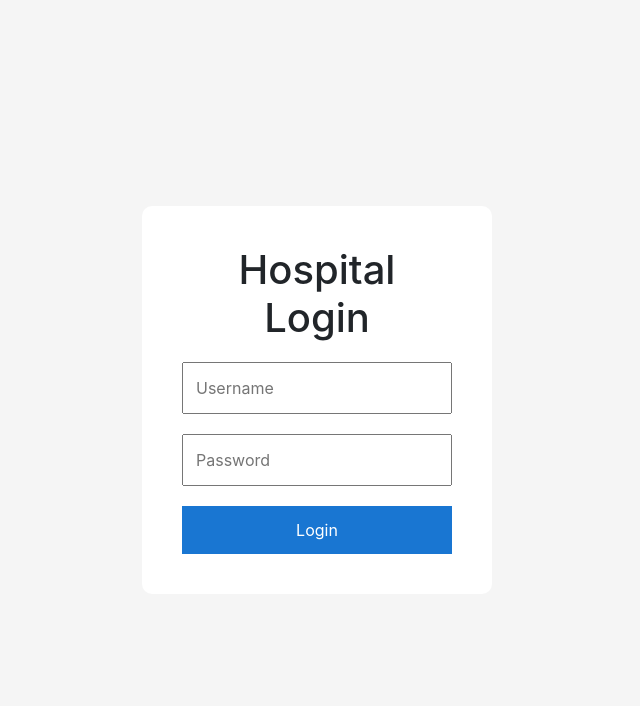
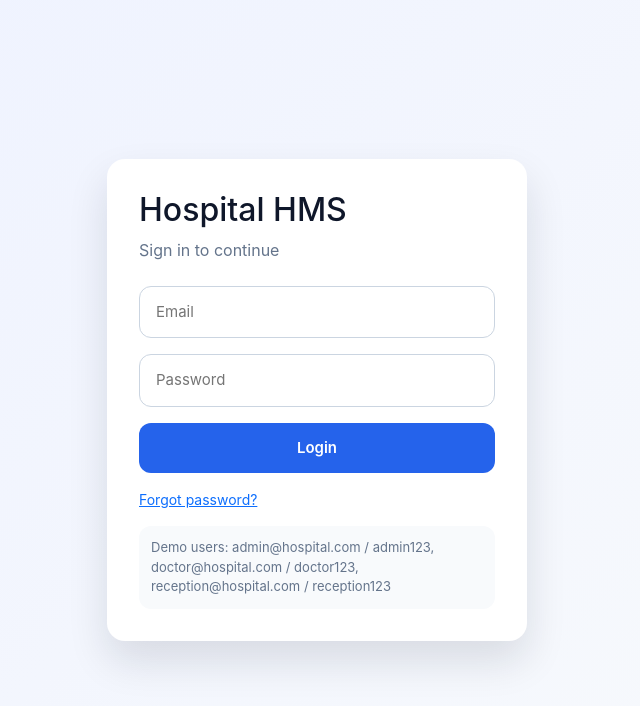
Before and after one commit to Ronit-bawankule/hospital-management-frontend, a React (Create React App) app: page /login in a window 1280 px wide. Shown: the top 706 px of the page, without its empty margins (323-963 px from the left). Built offline with nearby package versions, Linux system fonts and the light colour scheme.

Commit message:
Updated frontend

```diff
--- a/src/App.js
+++ b/src/App.js
@@ -6,54 +6,28 @@ import {
 } from "react-router-dom";
 
 import Login from "./pages/Login";
+import ForgotPassword from "./pages/ForgotPassword";
+import ResetPassword from "./pages/ResetPassword";
 import Dashboard from "./pages/Dashboard";
-import HospitalForm from "./pages/HospitalForm";
-import PatientApp from "./pages/PatientApp";
-import Appointments from "./pages/Appointments";
 
 function App() {
 
-    const user = JSON.parse(
-        localStorage.getItem("user")
-    );
+    const user = JSON.parse(localStorage.getItem("user"));
 
     return (
-
         <BrowserRouter>
-
             <Routes>
-
-                <Route
-                    path="/login"
-                    element={<Login />}
-                />
+                <Route path="/login" element={<Login />} />
+                <Route path="/forgot-password" element={<ForgotPassword />} />
+                <Route path="/reset-password" element={<ResetPassword />} />
 
                 <Route
                     path="/"
                     element={
-                        user
-                        ? <Dashboard />
-                        : <Navigate to="/login" />
+                        user ? <Dashboard /> : <Navigate to="/login" />
                     }
                 />
-
-                <Route
-                    path="/add-patient"
-                    element={<HospitalForm />}
-                />
-
-                <Route
-                    path="/patients"
-                    element={<PatientApp />}
-                />
-
-                <Route
-                    path="/appointments"
-                    element={<Appointments />}
-                />
-
             </Routes>
-
         </BrowserRouter>
     );
 }
--- a/src/pages/Dashboard.js
+++ b/src/pages/Dashboard.js
@@ -1,41 +1,98 @@
-import Sidebar from "../components/Sidebar";
-import Navbar from "../components/Navbar";
+import { useEffect, useState } from "react";
+import { getPatients } from "../services/api";
 
 function Dashboard() {
+    const user = JSON.parse(localStorage.getItem("user"));
+    const [patients, setPatients] = useState([]);
 
-    const user = JSON.parse(
-        localStorage.getItem("user")
-    );
+    useEffect(() => {
+        fetchPatients();
+    }, []);
+
+    const fetchPatients = async () => {
+        try {
+            const response = await getPatients();
+            setPatients(response.data || []);
+        } catch (error) {
+            console.log(error);
+        }
+    };
+
+    const handleLogout = () => {
+        localStorage.removeItem("user");
+        window.location.replace("/login");
+    };
 
     return (
-
-        <div style={{
-            display: "flex",
-            backgroundColor: "#f5f5f5",
-            minHeight: "100vh"
-        }}>
-
-            <Sidebar />
-
-            <div style={{
-                flex: 1,
-                padding: "20px"
-            }}>
-
-                <Navbar />
-
-                <h1>
-                    Dashboard
-                </h1>
-
-                <h2>
-                    Welcome {user?.username}
-                </h2>
-
+        <div style={pageStyle}>
+            <div style={topBarStyle}>
+                <div>
+                    <h1 style={{ margin: 0, fontSize: "28px" }}>Hospital Dashboard</h1>
+                    <p style={{ margin: 0, color: "#64748b" }}>
+                        Welcome {user?.fullName || user?.email}
+                    </p>
+                </div>
+                <button onClick={handleLogout} style={logoutBtn}>
+                    Logout
+                </button>
             </div>
 
+            <div style={gridStyle}>
+                <div style={cardStyle}>
+                    <h3>Total Patients</h3>
+                    <h1>{patients.length}</h1>
+                </div>
+
+                <div style={cardStyle}>
+                    <h3>Your Role</h3>
+                    <h1>{user?.role}</h1>
+                </div>
+
+                <div style={cardStyle}>
+                    <h3>System Status</h3>
+                    <h1>Live</h1>
+                </div>
+            </div>
         </div>
     );
 }
 
+const pageStyle = {
+    minHeight: "100vh",
+    padding: "20px",
+    backgroundColor: "#f8fafc"
+};
+
+const topBarStyle = {
+    display: "flex",
+    justifyContent: "space-between",
+    alignItems: "center",
+    gap: "16px",
+    flexWrap: "wrap",
+    marginBottom: "24px"
+};
+
+const gridStyle = {
+    display: "grid",
+    gridTemplateColumns: "repeat(auto-fit, minmax(220px, 1fr))",
+    gap: "18px"
+};
+
+const cardStyle = {
+    backgroundColor: "#fff",
+    padding: "22px",
+    borderRadius: "18px",
+    boxShadow: "0 10px 24px rgba(15, 23, 42, 0.08)"
+};
+
+const logoutBtn = {
+    padding: "12px 18px",
+    borderRadius: "12px",
+    border: "none",
+    backgroundColor: "#ef4444",
+    color: "white",
+    fontWeight: 600,
+    cursor: "pointer"
+};
+
 export default Dashboard;
--- /dev/null
+++ b/src/pages/ForgotPassword.js
@@ -0,0 +1,78 @@
+import { useState } from "react";
+import { forgotPassword } from "../services/api";
+import { Link } from "react-router-dom";
+
+function ForgotPassword() {
+    const [email, setEmail] = useState("");
+    const [message, setMessage] = useState("");
+
+    const handleSubmit = async () => {
+        try {
+            const response = await forgotPassword(email);
+            setMessage(response.data.message || "Reset token sent");
+        } catch (error) {
+            console.log(error);
+            setMessage(error?.response?.data?.message || "Failed");
+        }
+    };
+
+    return (
+        <div style={pageStyle}>
+            <div style={cardStyle}>
+                <h1 style={{ marginTop: 0 }}>Forgot Password</h1>
+                <input
+                    type="email"
+                    placeholder="Enter your email"
+                    value={email}
+                    onChange={(e) => setEmail(e.target.value)}
+                    style={inputStyle}
+                />
+                <button onClick={handleSubmit} style={buttonStyle}>
+                    Send Reset Link
+                </button>
+                {message && <p>{message}</p>}
+                <Link to="/login">Back to Login</Link>
+            </div>
+        </div>
+    );
+}
+
+const pageStyle = {
+    minHeight: "100vh",
+    display: "flex",
+    justifyContent: "center",
+    alignItems: "center",
+    padding: "16px",
+    backgroundColor: "#f8fafc"
+};
+
+const cardStyle = {
+    width: "100%",
+    maxWidth: "420px",
+    backgroundColor: "#fff",
+    padding: "28px",
+    borderRadius: "18px",
+    boxShadow: "0 20px 40px rgba(15, 23, 42, 0.12)"
+};
+
+const inputStyle = {
+    width: "100%",
+    padding: "14px 16px",
+    borderRadius: "12px",
+    border: "1px solid #cbd5e1",
+    marginBottom: "16px"
+};
+
+const buttonStyle = {
+    width: "100%",
+    padding: "14px 16px",
+    borderRadius: "12px",
+    border: "none",
+    backgroundColor: "#2563eb",
+    color: "white",
+    fontWeight: 600,
+    cursor: "pointer",
+    marginBottom: "16px"
+};
+
+export default ForgotPassword;
--- a/src/pages/Login.js
+++ b/src/pages/Login.js
@@ -1,131 +1,122 @@
 import { useState } from "react";
-
-import axios from "axios";
+import { loginUser } from "../services/api";
+import { Link } from "react-router-dom";
 
 function Login() {
-
-    const [username, setUsername] =
-        useState("");
-
-    const [password, setPassword] =
-        useState("");
+    const [email, setEmail] = useState("");
+    const [password, setPassword] = useState("");
 
     const handleLogin = async () => {
+        try {
+            const response = await loginUser(email, password);
 
-        try {
-
-            const response =
-                await axios.post(
-                    "https://hospital-management-backend-u64d.onrender.com/auth/login",
-                    {
-                        username,
-                        password
-                    }
-                );
-
-            if(response.data) {
-
-                localStorage.clear();
-
-                localStorage.setItem(
-                    "user",
-                    JSON.stringify(response.data)
-                );
-
-                alert("Login Successful");
-
+            if (response.data) {
+                localStorage.setItem("user", JSON.stringify(response.data));
                 window.location.replace("/");
-            }
-
-            else {
-
+            } else {
                 alert("Invalid Credentials");
             }
-        }
-
-        catch(error) {
-
+        } catch (error) {
             console.log(error);
-
-            alert("Login Failed");
+            alert(error?.response?.data?.message || "Login Failed");
         }
     };
 
     return (
-
         <div style={{
-            height: "100vh",
+            minHeight: "100vh",
             display: "flex",
             justifyContent: "center",
             alignItems: "center",
-            backgroundColor: "#f5f5f5"
+            background: "linear-gradient(135deg, #eef2ff, #f8fafc)",
+            padding: "16px"
         }}>
-
             <div style={{
-                backgroundColor: "white",
-                padding: "40px",
-                borderRadius: "10px",
-                width: "350px"
+                width: "100%",
+                maxWidth: "420px",
+                backgroundColor: "#fff",
+                borderRadius: "18px",
+                boxShadow: "0 20px 40px rgba(15, 23, 42, 0.12)",
+                padding: "32px"
             }}>
-
-                <h1
-                    style={{
-                        textAlign: "center",
-                        marginBottom: "20px"
-                    }}
-                >
-                    Hospital Login
+                <h1 style={{
+                    margin: 0,
+                    marginBottom: "8px",
+                    fontSize: "32px",
+                    color: "#0f172a"
+                }}>
+                    Hospital HMS
                 </h1>
 
-                <div style={{
-                    display: "flex",
-                    flexDirection: "column",
-                    gap: "20px"
+                <p style={{
+                    marginTop: 0,
+                    marginBottom: "24px",
+                    color: "#64748b"
                 }}>
+                    Sign in to continue
+                </p>
 
+                <div style={{ display: "flex", flexDirection: "column", gap: "16px" }}>
                     <input
-                        type="text"
-                        placeholder="Username"
-                        value={username}
-                        onChange={(e) =>
-                            setUsername(e.target.value)
-                        }
-                        style={{
-                            padding: "12px"
-                        }}
+                        type="email"
+                        placeholder="Email"
+                        value={email}
+                        onChange={(e) => setEmail(e.target.value)}
+                        style={inputStyle}
                     />
 
                     <input
                         type="password"
                         placeholder="Password"
                         value={password}
-                        onChange={(e) =>
-                            setPassword(e.target.value)
-                        }
-                        style={{
-                            padding: "12px"
-                        }}
+                        onChange={(e) => setPassword(e.target.value)}
+                        style={inputStyle}
                     />
 
-                    <button
-                        onClick={handleLogin}
-                        style={{
-                            padding: "12px",
-                            backgroundColor: "#1976d2",
-                            color: "white",
-                            border: "none",
-                            cursor: "pointer"
-                        }}
-                    >
+                    <button onClick={handleLogin} style={buttonStyle}>
                         Login
                     </button>
 
+                    <div style={{
+                        display: "flex",
+                        justifyContent: "space-between",
+                        fontSize: "14px"
+                    }}>
+                        <Link to="/forgot-password">Forgot password?</Link>
+                    </div>
+
+                    <div style={{
+                        fontSize: "13px",
+                        color: "#64748b",
+                        backgroundColor: "#f8fafc",
+                        padding: "12px",
+                        borderRadius: "12px"
+                    }}>
+                        Demo users: admin@hospital.com / admin123, doctor@hospital.com / doctor123, reception@hospital.com / reception123
+                    </div>
                 </div>
-
             </div>
-
         </div>
     );
 }
 
+const inputStyle = {
+    padding: "14px 16px",
+    borderRadius: "12px",
+    border: "1px solid #cbd5e1",
+    outline: "none",
+    fontSize: "15px"
+};
+
+const buttonStyle = {
+    padding: "14px 16px",
+    borderRadius: "12px",
+    border: "none",
+    backgroundColor: "#2563eb",
+    color: "white",
+    fontSize: "15px",
+    fontWeight: 600,
+    cursor: "pointer"
+};
+
 export default Login;
--- /dev/null
+++ b/src/pages/ResetPassword.js
@@ -0,0 +1,86 @@
+import { useState } from "react";
+import { resetPassword } from "../services/api";
+import { Link } from "react-router-dom";
+
+function ResetPassword() {
+    const [token, setToken] = useState("");
+    const [newPassword, setNewPassword] = useState("");
+    const [message, setMessage] = useState("");
+
+    const handleSubmit = async () => {
+        try {
+            const response = await resetPassword(token, newPassword);
+            setMessage(response.data.message || "Password updated");
+        } catch (error) {
+            console.log(error);
+            setMessage(error?.response?.data?.message || "Failed");
+        }
+    };
+
+    return (
+        <div style={pageStyle}>
+            <div style={cardStyle}>
+                <h1 style={{ marginTop: 0 }}>Reset Password</h1>
+                <input
+                    type="text"
+                    placeholder="Reset token"
+                    value={token}
+                    onChange={(e) => setToken(e.target.value)}
+                    style={inputStyle}
+                />
+                <input
+                    type="password"
+                    placeholder="New password"
+                    value={newPassword}
+                    onChange={(e) => setNewPassword(e.target.value)}
+                    style={inputStyle}
+                />
+                <button onClick={handleSubmit} style={buttonStyle}>
+                    Reset Password
+                </button>
+                {message && <p>{message}</p>}
+                <Link to="/login">Back to Login</Link>
+            </div>
+        </div>
+    );
+}
+
+const pageStyle = {
+    minHeight: "100vh",
+    display: "flex",
+    justifyContent: "center",
+    alignItems: "center",
+    padding: "16px",
+    backgroundColor: "#f8fafc"
+};
+
+const cardStyle = {
+    width: "100%",
+    maxWidth: "420px",
+    backgroundColor: "#fff",
+    padding: "28px",
+    borderRadius: "18px",
+    boxShadow: "0 20px 40px rgba(15, 23, 42, 0.12)"
+};
+
+const inputStyle = {
+    width: "100%",
+    padding: "14px 16px",
+    borderRadius: "12px",
+    border: "1px solid #cbd5e1",
+    marginBottom: "16px"
+};
+
+const buttonStyle = {
+    width: "100%",
+    padding: "14px 16px",
+    borderRadius: "12px",
+    border: "none",
+    backgroundColor: "#2563eb",
+    color: "white",
+    fontWeight: 600,
+    cursor: "pointer",
+    marginBottom: "16px"
+};
+
+export default ResetPassword;
```
Also changed, not shown: src/components/ProtectedRoute.js (+2 -9 lines), src/components/RoleProtectedRoute.js (+5 -19 lines), src/services/api.js (+52 -4 lines).
